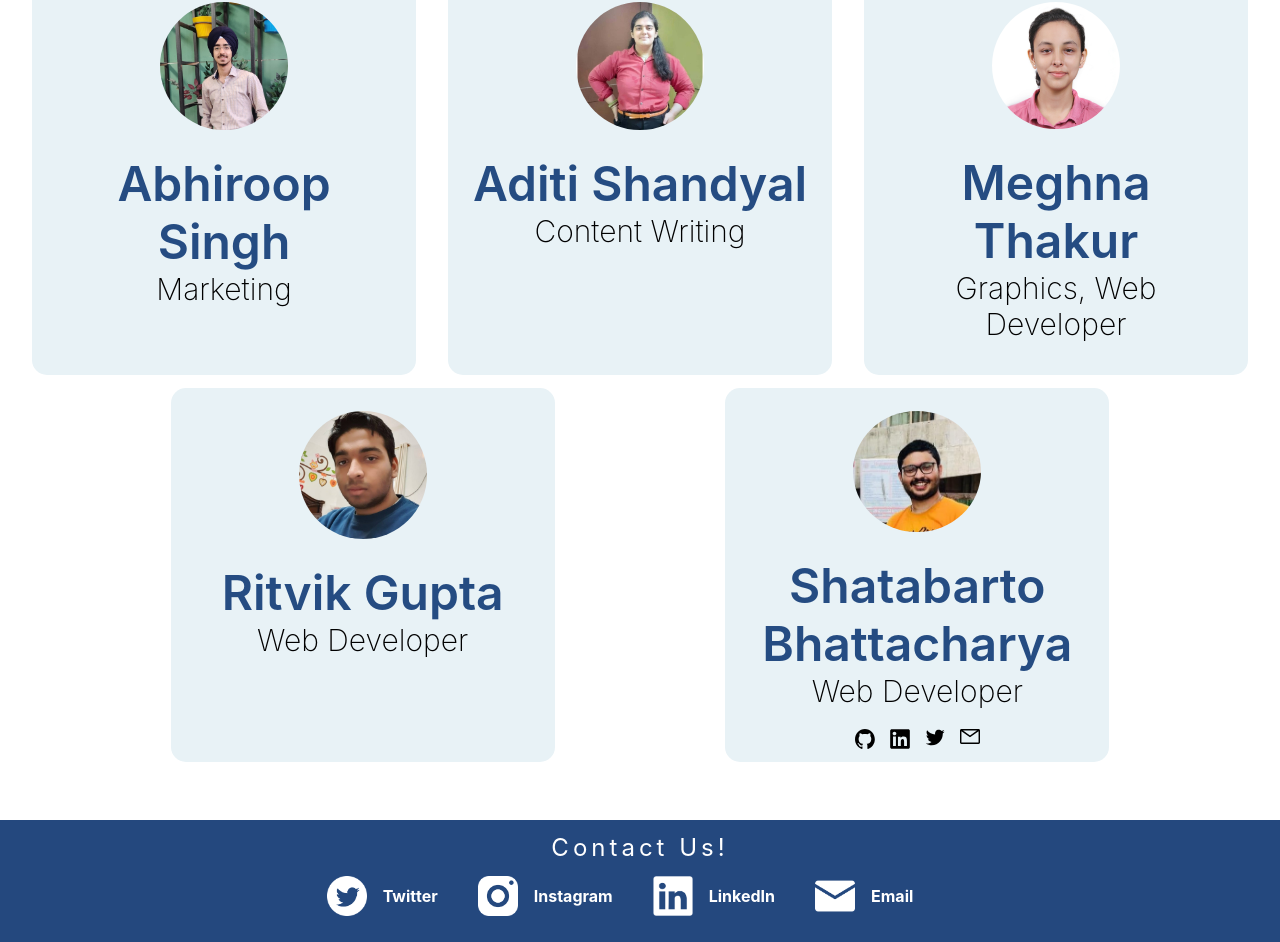
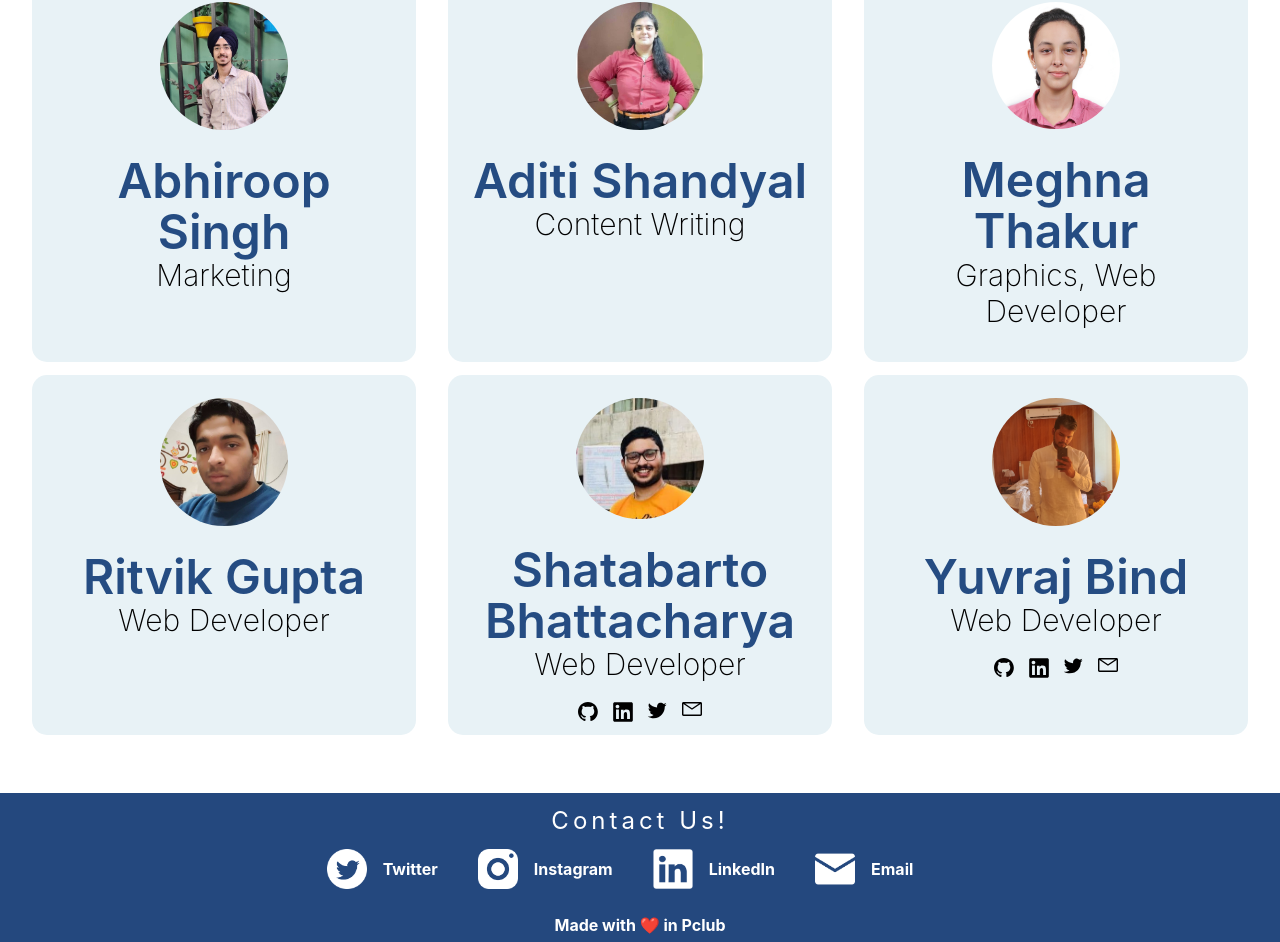
Before and after one commit to hrik2001/psoc2022-landing, a Next.js app: page /about in a window 1280 px wide. Shown: the part 1749-2691 px from the top of the page. Built offline with nearby package versions, Linux system fonts and the light colour scheme.

Commit message:
added jewraj, fixed card

```diff
--- a/components/teamcard.tsx
+++ b/components/teamcard.tsx
@@ -40,7 +40,7 @@ function TeamCard(props: TeamMember){
                     {
                         (props.email) ?
                         <div className={style.ContainerLogo}>
-                            <a href={`mailto:{props.github}`}>
+                            <a href={`mailto:${props.email}`}>
                                 <img src='/img/email.svg' />
                             </a>
                         </div> : null
--- a/data/Team.ts
+++ b/data/Team.ts
@@ -8,22 +8,22 @@ const data: TeamMember[] = [
   {
     pic: "img/Abhiroop Singh.jpg",
     name: "Abhiroop Singh",
-        designation: "Marketing"
+    designation: "Marketing",
   },
   {
     pic: "img/Aditi  Shandyal.jpg",
     name: "Aditi Shandyal",
-        designation: "Content Writing"
+    designation: "Content Writing",
   },
   {
     pic: "img/Meghna Thakur.png",
     name: "Meghna Thakur",
-        designation: "Graphics, Web Developer"
+    designation: "Graphics, Web Developer",
   },
   {
     pic: "img/Ritvik.jpg",
     name: "Ritvik Gupta",
-        designation: "Web Developer"
+    designation: "Web Developer",
   },
   {
     pic: "/img/Shatabarto Bhattacharya.jpg",
@@ -32,8 +32,17 @@ const data: TeamMember[] = [
     github: "https://github.com/hrik2001",
     linkedin: "https://www.linkedin.com/in/shatabarto-bhattacharya-6bb6ba149/",
     twitter: "https://twitter.com/riksucks",
-        email: "rik61072@gmail.com"
-    }
-]
+    email: "rik61072@gmail.com",
+  },
+  {
+    pic: "/img/jewraj.jpg",
+    name: "Yuvraj Bind",
+    designation: "Web Developer",
+    github: "https://github.com/U-A-V",
+    linkedin: "https://www.linkedin.com/in/yuvraj-bind-14616120a/",
+    twitter: "https://twitter.com/yu_a_vi",
+    email: "uav0108@gmail.com",
+  },
+];
 
 export default data;
--- a/styles/Team.module.scss
+++ b/styles/Team.module.scss
@@ -58,18 +58,19 @@ $lightPurple : #24487e80;
 
     .TeamDescriptionContainer {
         padding: 10px;
+        width:100%;
         .TeamHeading {
             font-style: normal;
             font-weight: 600;
-            font-size: 48px;
-            line-height: 58px;
+            font-size: clamp(20px,4vw,48px);
+            line-height: clamp(20px,4vw,58px);
             color: #254C82;
         }
 
         .TeamDesignation {
 			font-style: normal;
 			font-weight: 200;
-			font-size: 30px;
+			font-size: clamp(13px,3vw,30px);
 			line-height: 36px;
         }
         .ContactContainer {
```
Also changed, not shown: public/img/jewraj.jpg (added). Lines whose indentation alone changed are shown as unchanged.
